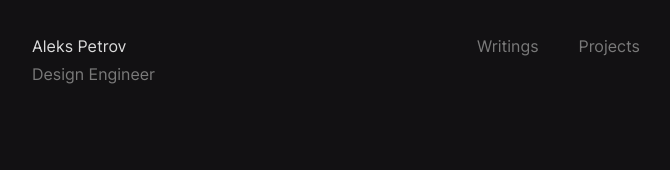
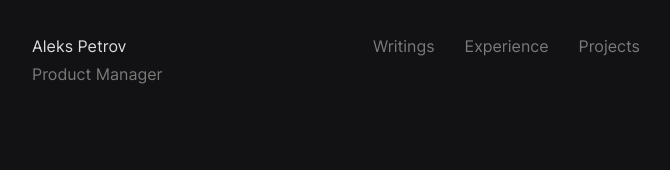
Before and after one commit to alekspetrov/alekspetrov-website, a Nuxt app: page / in a window 1280 px wide. Shown: the top 170 px of the page, without its empty margins (304-974 px from the left). Built offline with nearby package versions, Linux system fonts and the light colour scheme; no server answers.

Commit message:
extract experience in a separate page

```diff
--- a/components/block/Experience.vue
+++ b/components/block/Experience.vue
@@ -1,6 +1,5 @@
 <template>
   <div class="page-block">
-    <h3 class="page-block-title">Work experience</h3>
     <ul class="split-list">
       <li class="list-item">
         <div class="experience-date">2021–2022</div>
--- a/components/site/Header.vue
+++ b/components/site/Header.vue
@@ -5,7 +5,8 @@ const roles = {
   prod: 'Product Manager',
   des: 'Product Designer & Developer',
   dev: 'Product Developer & Designer',
-  default: 'Design Engineer',
+  default: 'Product Manager',
+  // default: 'Design Engineer',
 }
 
 const role =
@@ -22,6 +23,7 @@ const role =
     </div>
     <div class="main-nav">
       <NuxtLink to="/blog" class="nav-link">Writings</NuxtLink>
+      <NuxtLink to="/experience" class="nav-link">Experience</NuxtLink>
       <NuxtLink to="/projects" class="nav-link">Projects</NuxtLink>
     </div>
   </div>
@@ -29,7 +31,7 @@ const role =
 
 <style lang="postcss">
 .site-header {
-  display: flex;
+  /* display: flex; */
   justify-content: space-between;
   margin-top: var(--space-xl);
   margin-bottom: var(--space-3xl);
@@ -49,7 +51,7 @@ const role =
 .main-nav {
   display: flex;
   align-items: start;
-  gap: 40px;
+  gap: 30px;
 }
 
 .nav-link {
@@ -60,4 +62,10 @@ const role =
     color: var(--color-text-base);
   }
 }
+
+@media screen and (min-width: 560px) {
+  .site-header {
+    display: flex;
+  }
+}
 </style>
--- a/pages/index.vue
+++ b/pages/index.vue
@@ -23,7 +23,6 @@ useHead({
       <BlockBanner :role="query.role" class="index-page-banner" />
       <BlockProjects />
       <BlockPosts />
-      <BlockExperience v-if="query.experience" />
     </div>
   </NuxtLayout>
 </template>
```
